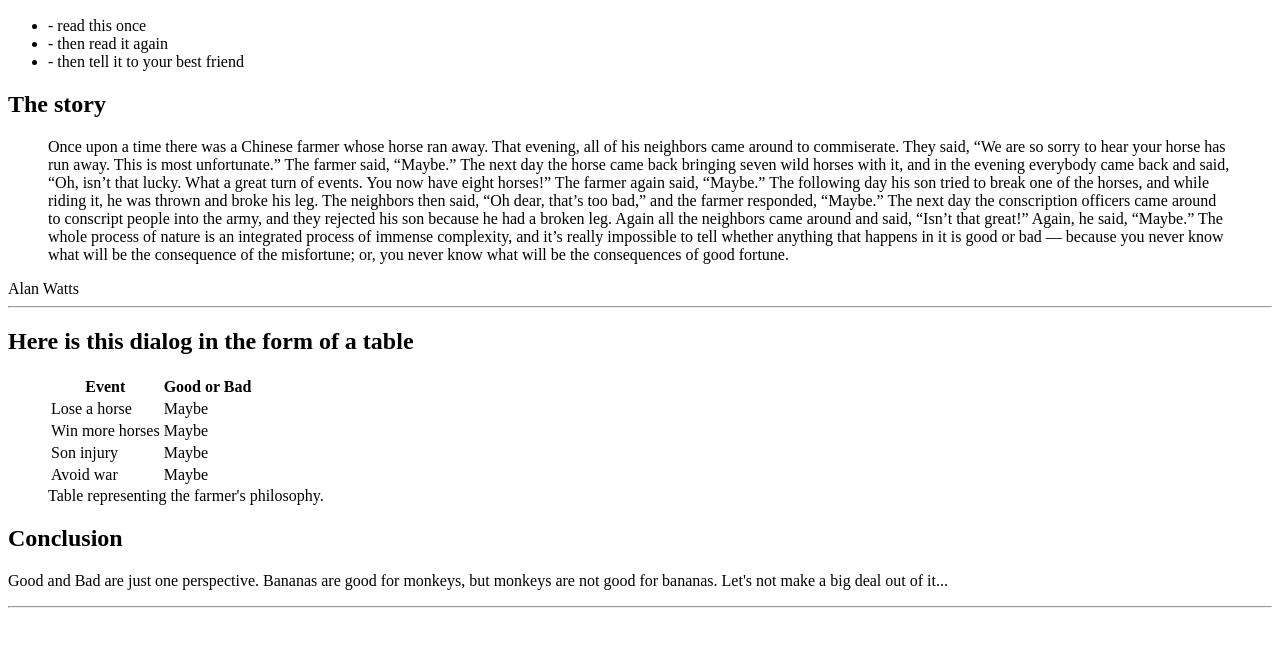
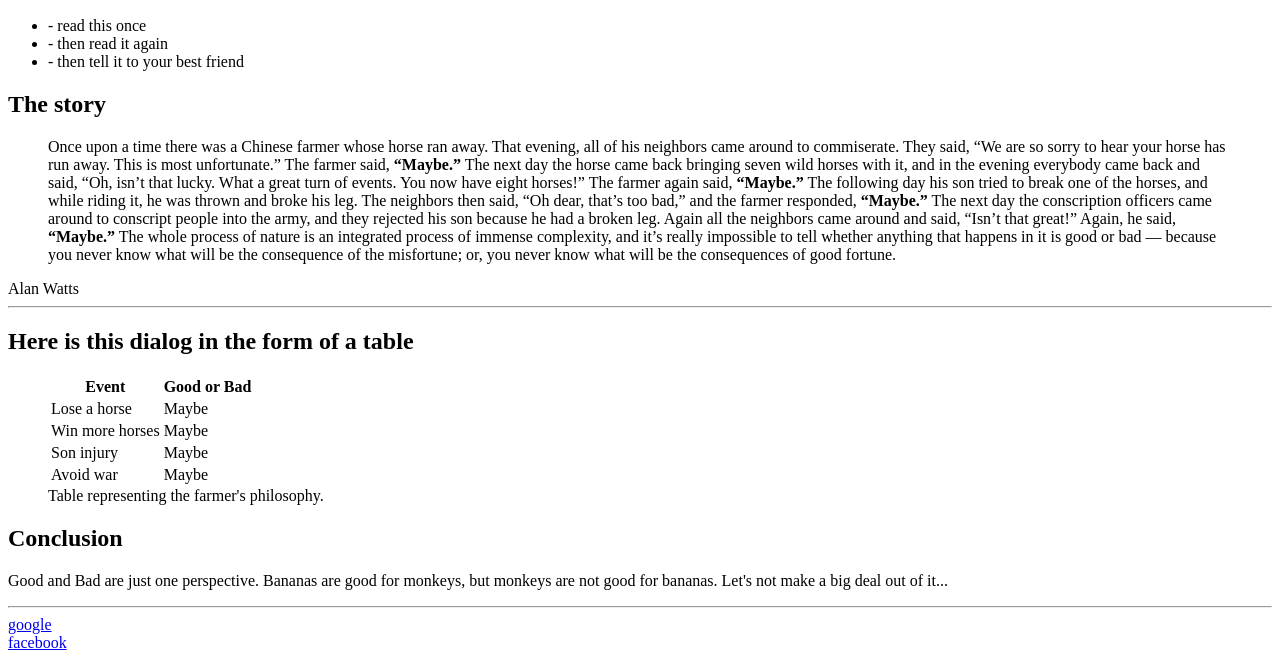
Before and after one commit to LennertVerreth/Progressive-enhancement, a plain HTML site: page index.html in a window 1280 px wide. Shown: the part 463-1123 px from the top of the page. Before the commit the page ends 1079 px from the top, so only its background shows below. Drawn offline with Linux system fonts and the light colour scheme.

Commit message:
wat aanpasingen

```diff
--- a/index.html
+++ b/index.html
@@ -16,11 +16,11 @@
 
 
 <blockquote>
-    Once upon a time there was a Chinese farmer whose horse ran away. That evening, all of his neighbors came around to commiserate. They said, “We are so sorry to hear your horse has run away. This is most unfortunate.” The farmer said, “Maybe.” The next day the horse came back bringing seven wild horses with it, and in the evening everybody came back and said, “Oh, isn’t that lucky. What a great turn of events. You now have eight horses!” The farmer again said, “Maybe.”
+    <p>Once upon a time there was a Chinese farmer whose horse ran away. That evening, all of his neighbors came around to commiserate. They said, “We are so sorry to hear your horse has run away. This is most unfortunate.” The farmer said, <strong>“Maybe.”</strong> The next day the horse came back bringing seven wild horses with it, and in the evening everybody came back and said, “Oh, isn’t that lucky. What a great turn of events. You now have eight horses!” The farmer again said, <strong>“Maybe.”</strong>
 
-    The following day his son tried to break one of the horses, and while riding it, he was thrown and broke his leg. The neighbors then said, “Oh dear, that’s too bad,” and the farmer responded, “Maybe.” The next day the conscription officers came around to conscript people into the army, and they rejected his son because he had a broken leg. Again all the neighbors came around and said, “Isn’t that great!” Again, he said, “Maybe.”
+    The following day his son tried to break one of the horses, and while riding it, he was thrown and broke his leg. The neighbors then said, “Oh dear, that’s too bad,” and the farmer responded, <strong>“Maybe.”</strong> The next day the conscription officers came around to conscript people into the army, and they rejected his son because he had a broken leg. Again all the neighbors came around and said, “Isn’t that great!” Again, he said, <strong>“Maybe.”</strong>
 
-    The whole process of nature is an integrated process of immense complexity, and it’s really impossible to tell whether anything that happens in it is good or bad — because you never know what will be the consequence of the misfortune; or, you never know what will be the consequences of good fortune.
+    The whole process of nature is an integrated process of immense complexity, and it’s really impossible to tell whether anything that happens in it is good or bad — because you never know what will be the consequence of the misfortune; or, you never know what will be the consequences of good fortune.</p>
 </blockquote>
 Alan Watts
 
@@ -57,3 +57,6 @@ Alan Watts
 <p>Good and Bad are just one perspective. Bananas are good for monkeys, but monkeys are not good for bananas. Let's not make a big deal out of it...</p>
 
 <hr>
+
+<a href="https://www.google.be/" target="blank"><span title="hovering like a hovercraft">google</span></a><br>
+<a href="https://www.facebook.com" target="blank">facebook</a>
```
Also changed, not shown: style.css (added).
